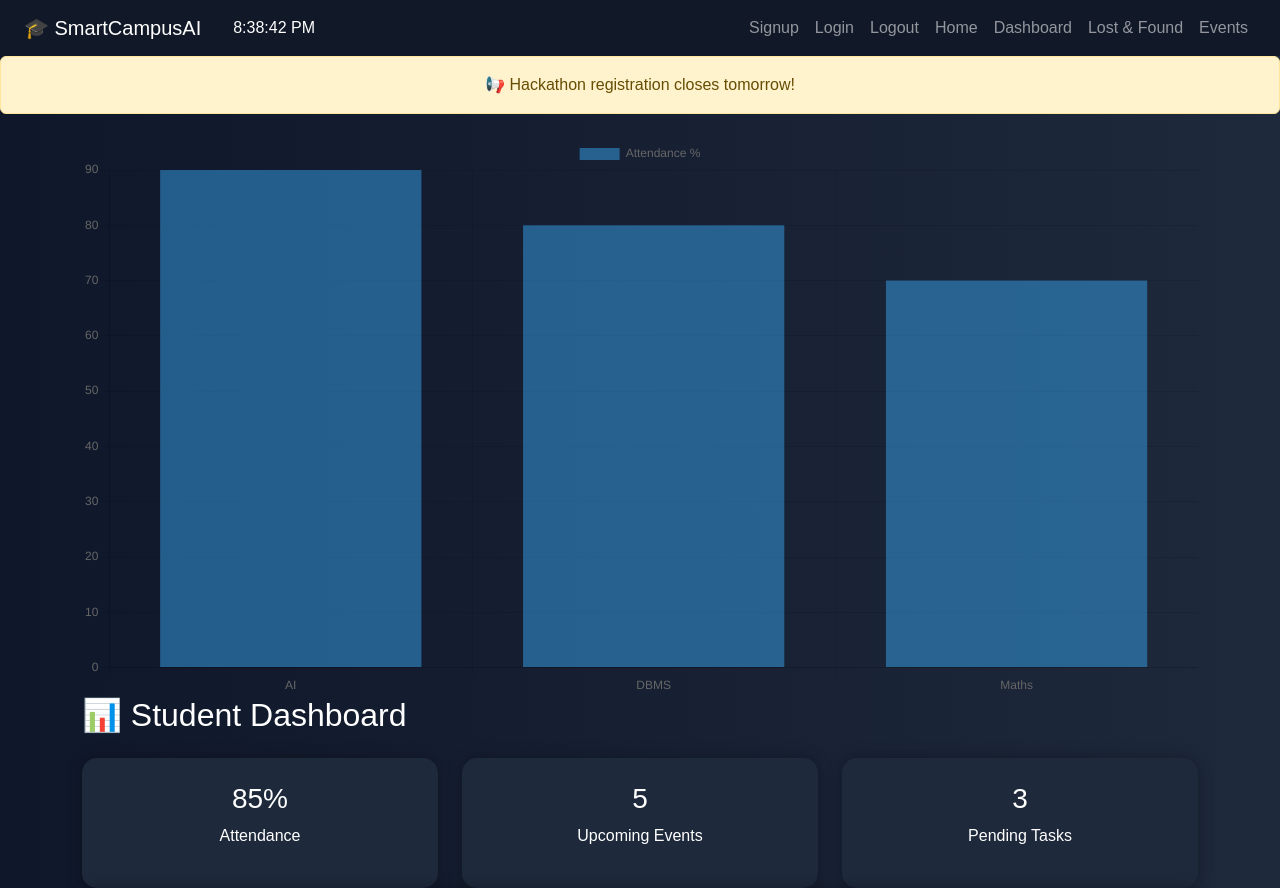
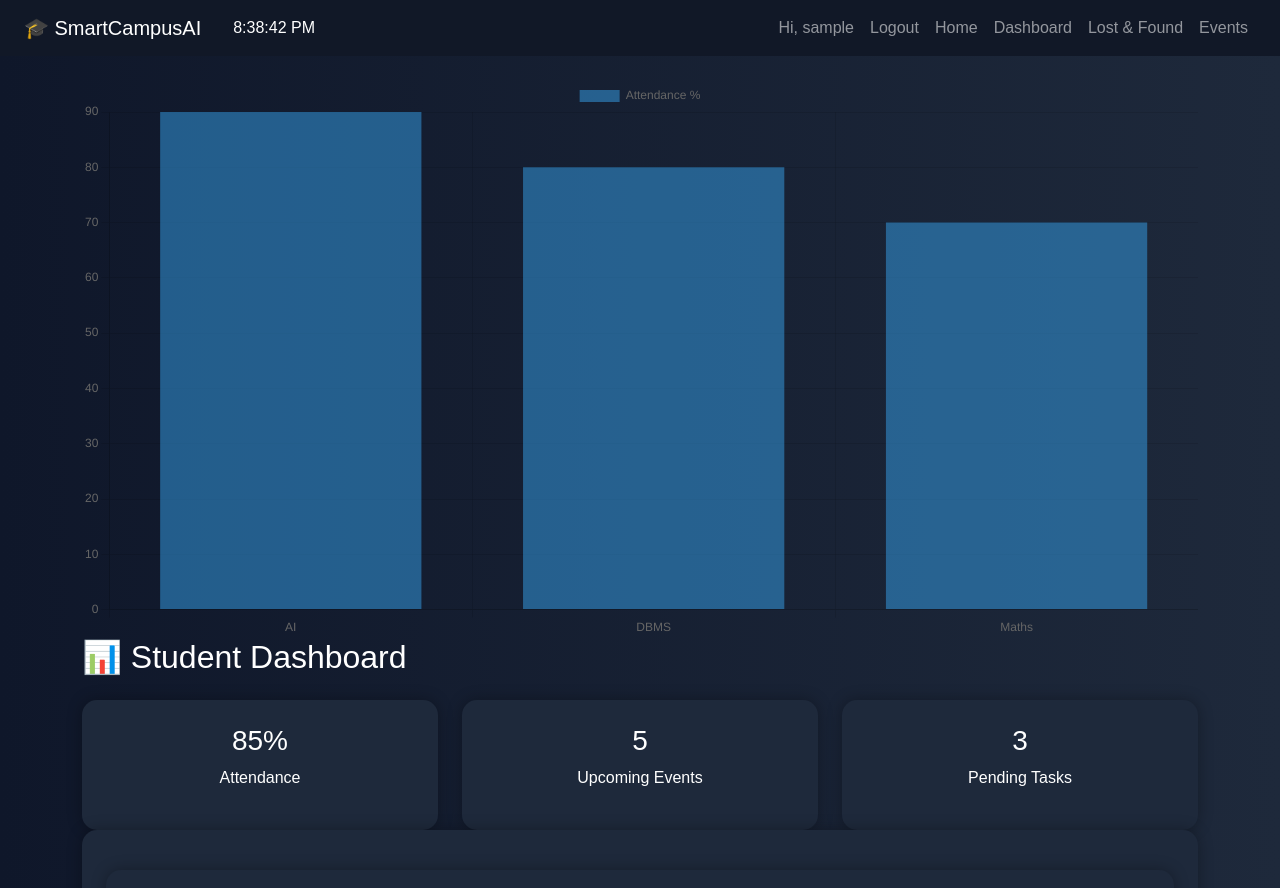
Before and after one commit to taymoorfarooq16-pixel/SmartCampusAI, a Django app: page /dashboard/ in a window 1280 px wide. Shown: the top 888 px of the page. Run offline with Django 5.2, Linux system fonts and the light colour scheme; the visitor is signed in with stand-in values (Sample User, id 1); data that the repository does not hold is empty.

Commit message:
Remove stale campus announcement and secure logout

```diff
--- a/smartcampus/assistant/templates/base.html
+++ b/smartcampus/assistant/templates/base.html
@@ -1,98 +1,60 @@
+{% load static %}
 <!DOCTYPE html>
-<html>
+<html lang="en">
 <head>
-    <title>Smart Campus AI</title>
-
+    <meta charset="utf-8">
     <meta name="viewport" content="width=device-width, initial-scale=1">
-
+    <title>{% block title %}Smart Campus AI{% endblock %}</title>
     <link href="https://cdn.jsdelivr.net/npm/bootstrap@5.3.0/dist/css/bootstrap.min.css" rel="stylesheet">
-
     <style>
-
-        body{
-            background: linear-gradient(to right,#0f172a,#1e293b);
-            color:white;
-            font-family: Arial;
+        body {
+            background: linear-gradient(to right, #0f172a, #1e293b);
+            color: white;
+            font-family: Arial, sans-serif;
         }
-
-        .navbar{
-            background:#111827;
+        .navbar { background: #111827; }
+        .card {
+            background: #1e293b;
+            border: none;
+            border-radius: 15px;
+            color: white;
+            box-shadow: 0 0 15px rgba(0, 0, 0, 0.3);
         }
-
-        .card{
-    background:#1e293b;
-    border:none;
-    border-radius:15px;
-    color:white;
-    box-shadow:0 0 15px rgba(0,0,0,0.3);
-
-    transition:0.3s;
+        .btn-custom { background: #3b82f6; color: white; }
+        .btn-custom:hover { background: #2563eb; color: white; }
+    </style>
+</head>
+<body>
+<nav class="navbar navbar-expand-lg navbar-dark px-4">
+    <a class="navbar-brand" href="{% url 'chatbot' %}">🎓 SmartCampusAI</a>
+    <span id="clock" class="text-white ms-3" aria-label="Current time"></span>
+    <div class="navbar-nav ms-auto align-items-lg-center">
+        {% if user.is_authenticated %}
+            <span class="nav-link">Hi, {{ user.username }}</span>
+            <form method="post" action="{% url 'logout' %}" class="d-flex">
+                {% csrf_token %}
+                <button type="submit" class="nav-link btn btn-link">Logout</button>
+            </form>
+        {% else %}
+            <a class="nav-link" href="{% url 'signup' %}">Signup</a>
+            <a class="nav-link" href="{% url 'login' %}">Login</a>
+        {% endif %}
+        <a class="nav-link" href="{% url 'chatbot' %}">Home</a>
+        <a class="nav-link" href="{% url 'dashboard' %}">Dashboard</a>
+        <a class="nav-link" href="{% url 'lostfound' %}">Lost &amp; Found</a>
+        <a class="nav-link" href="{% url 'events' %}">Events</a>
+    </div>
+</nav>
+<main class="container mt-4">
+    {% block content %}{% endblock %}
+</main>
+<script>
+function updateClock() {
+    const clock = document.getElementById("clock");
+    if (clock) clock.textContent = new Date().toLocaleTimeString();
 }
-
-.card:hover{
-    transform:translateY(-5px);
-}
-
-.card:hover{
-    transform:translateY(-5px);
-}
-
-        .btn-custom{
-            background:#3b82f6;
-            color:white;
-        }
-
-        .btn-custom:hover{
-            background:#2563eb;
-        }
-
-    </style>
-
-</head>
-
-<body>
-
-<nav class="navbar navbar-expand-lg navbar-dark px-4">
-
-    <a class="navbar-brand" href="/">🎓 SmartCampusAI</a>
-<span id="clock" class="text-white ms-3"></span>
-    <div class="navbar-nav ms-auto">
-<a class="nav-link" href="/signup/">Signup</a>
-<a class="nav-link" href="/login/">Login</a>
-<a class="nav-link" href="/logout/">Logout</a>
-        <a class="nav-link" href="/">Home</a>
-        <a class="nav-link" href="/dashboard/">Dashboard</a>
-        <a class="nav-link" href="/lostfound/">Lost & Found</a>
-        <a class="nav-link" href="/events/">Events</a>
-
-    </div>
-
-</nav>
-<div class="alert alert-warning text-center m-0">
-
-    📢 Hackathon registration closes tomorrow!
-
-</div>
-<div class="container mt-4">
-
-    {% block content %}
-
-    {% endblock %}
-
-</div>
-<script>
-
-function updateClock(){
-
-    const now = new Date();
-
-    document.getElementById("clock").innerHTML =
-        now.toLocaleTimeString();
-
-}
-
-setInterval(updateClock,1000);
-
+updateClock();
+setInterval(updateClock, 1000);
 </script>
 </body>
 </html>
```
